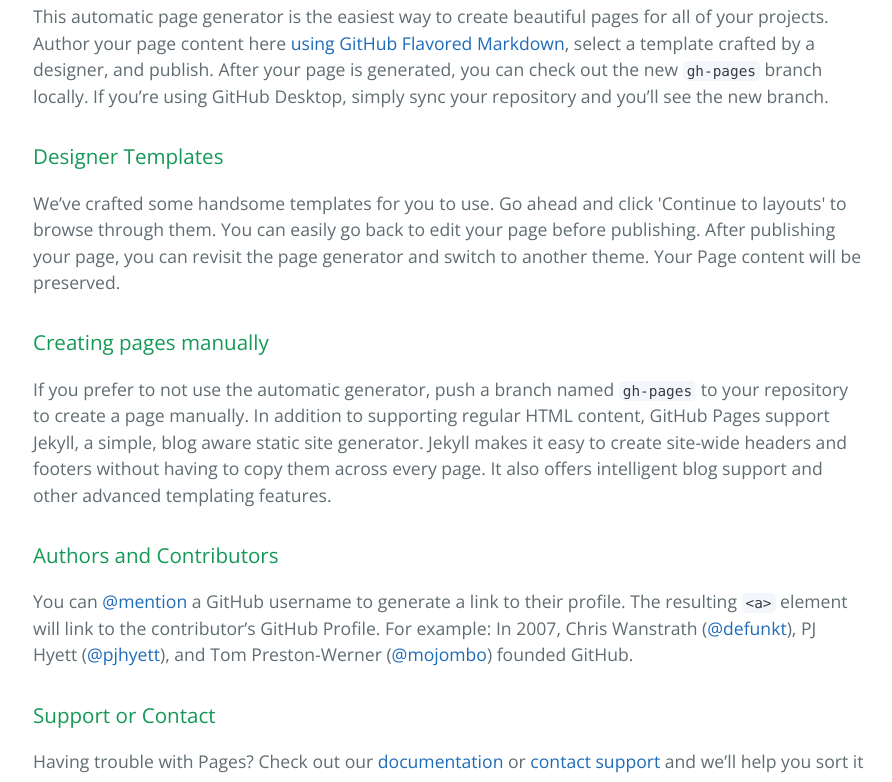
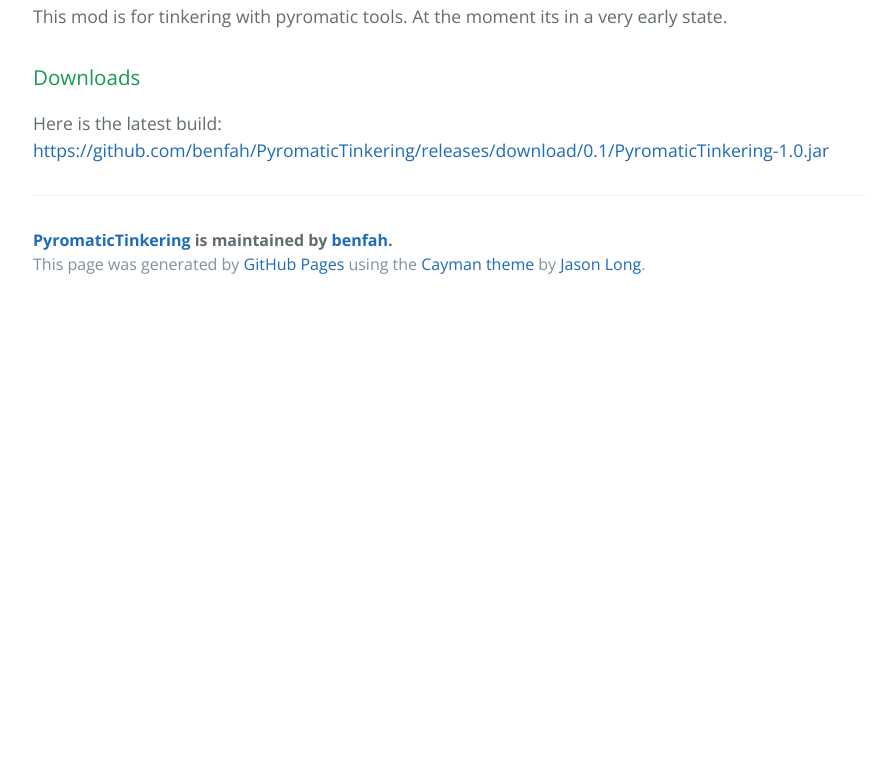
Before and after one commit to benfah/PyromaticTinkering, a plain HTML site: page index.html in a window 1280 px wide. Shown: the part 413-1195 px from the top of the page, without its empty margins (191-1083 px from the left). After the commit the page ends 800 px from the top, so only its background shows below. Drawn offline with nearby package versions, Linux system fonts and the light colour scheme.

Commit message:
Create gh-pages branch via GitHub

```diff
--- a/index.html
+++ b/index.html
@@ -20,29 +20,15 @@
 
     <section class="main-content">
       <h3>
-<a id="welcome-to-github-pages" class="anchor" href="#welcome-to-github-pages" aria-hidden="true"><span aria-hidden="true" class="octicon octicon-link"></span></a>Welcome to GitHub Pages.</h3>
+<a id="pyromatic-tinkering" class="anchor" href="#pyromatic-tinkering" aria-hidden="true"><span aria-hidden="true" class="octicon octicon-link"></span></a>Pyromatic Tinkering.</h3>
 
-<p>This automatic page generator is the easiest way to create beautiful pages for all of your projects. Author your page content here <a href="https://guides.github.com/features/mastering-markdown/">using GitHub Flavored Markdown</a>, select a template crafted by a designer, and publish. After your page is generated, you can check out the new <code>gh-pages</code> branch locally. If you’re using GitHub Desktop, simply sync your repository and you’ll see the new branch.</p>
+<p>This mod is for tinkering with pyromatic tools. At the moment its in a very early state.</p>
 
 <h3>
-<a id="designer-templates" class="anchor" href="#designer-templates" aria-hidden="true"><span aria-hidden="true" class="octicon octicon-link"></span></a>Designer Templates</h3>
+<a id="downloads" class="anchor" href="#downloads" aria-hidden="true"><span aria-hidden="true" class="octicon octicon-link"></span></a>Downloads</h3>
 
-<p>We’ve crafted some handsome templates for you to use. Go ahead and click 'Continue to layouts' to browse through them. You can easily go back to edit your page before publishing. After publishing your page, you can revisit the page generator and switch to another theme. Your Page content will be preserved.</p>
-
-<h3>
-<a id="creating-pages-manually" class="anchor" href="#creating-pages-manually" aria-hidden="true"><span aria-hidden="true" class="octicon octicon-link"></span></a>Creating pages manually</h3>
-
-<p>If you prefer to not use the automatic generator, push a branch named <code>gh-pages</code> to your repository to create a page manually. In addition to supporting regular HTML content, GitHub Pages support Jekyll, a simple, blog aware static site generator. Jekyll makes it easy to create site-wide headers and footers without having to copy them across every page. It also offers intelligent blog support and other advanced templating features.</p>
-
-<h3>
-<a id="authors-and-contributors" class="anchor" href="#authors-and-contributors" aria-hidden="true"><span aria-hidden="true" class="octicon octicon-link"></span></a>Authors and Contributors</h3>
-
-<p>You can <a href="https://help.github.com/articles/basic-writing-and-formatting-syntax/#mentioning-users-and-teams" class="user-mention">@mention</a> a GitHub username to generate a link to their profile. The resulting <code>&lt;a&gt;</code> element will link to the contributor’s GitHub Profile. For example: In 2007, Chris Wanstrath (<a href="https://github.com/defunkt" class="user-mention">@defunkt</a>), PJ Hyett (<a href="https://github.com/pjhyett" class="user-mention">@pjhyett</a>), and Tom Preston-Werner (<a href="https://github.com/mojombo" class="user-mention">@mojombo</a>) founded GitHub.</p>
-
-<h3>
-<a id="support-or-contact" class="anchor" href="#support-or-contact" aria-hidden="true"><span aria-hidden="true" class="octicon octicon-link"></span></a>Support or Contact</h3>
-
-<p>Having trouble with Pages? Check out our <a href="https://help.github.com/pages">documentation</a> or <a href="https://github.com/contact">contact support</a> and we’ll help you sort it out.</p>
+<p>Here is the latest build:
+<a href="https://github.com/benfah/PyromaticTinkering/releases/download/0.1/PyromaticTinkering-1.0.jar">https://github.com/benfah/PyromaticTinkering/releases/download/0.1/PyromaticTinkering-1.0.jar</a></p>
 
       <footer class="site-footer">
         <span class="site-footer-owner"><a href="https://github.com/benfah/PyromaticTinkering">PyromaticTinkering</a> is maintained by <a href="https://github.com/benfah">benfah</a>.</span>
```
Also changed, not shown: params.json (+1 -1 lines).
